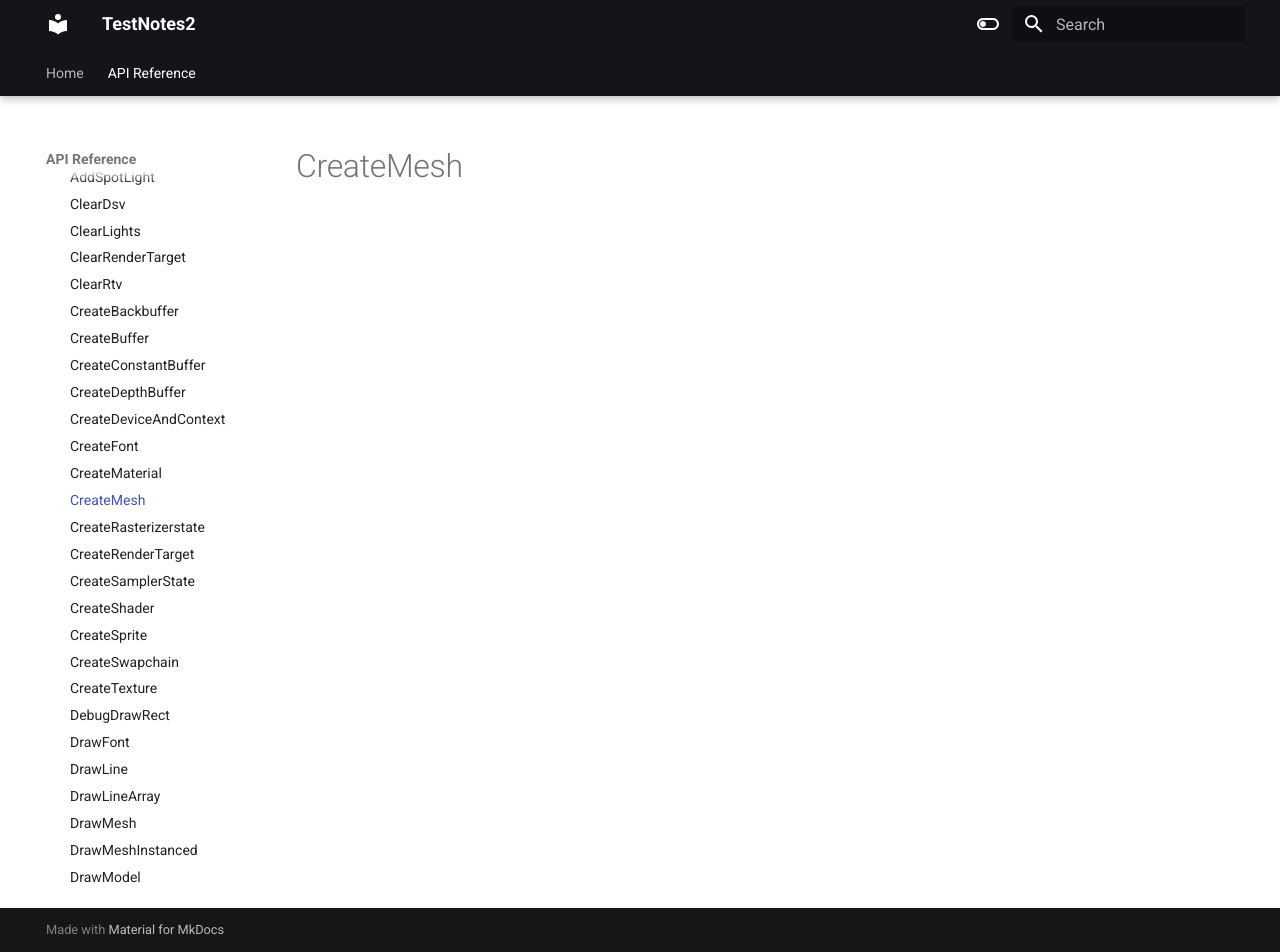
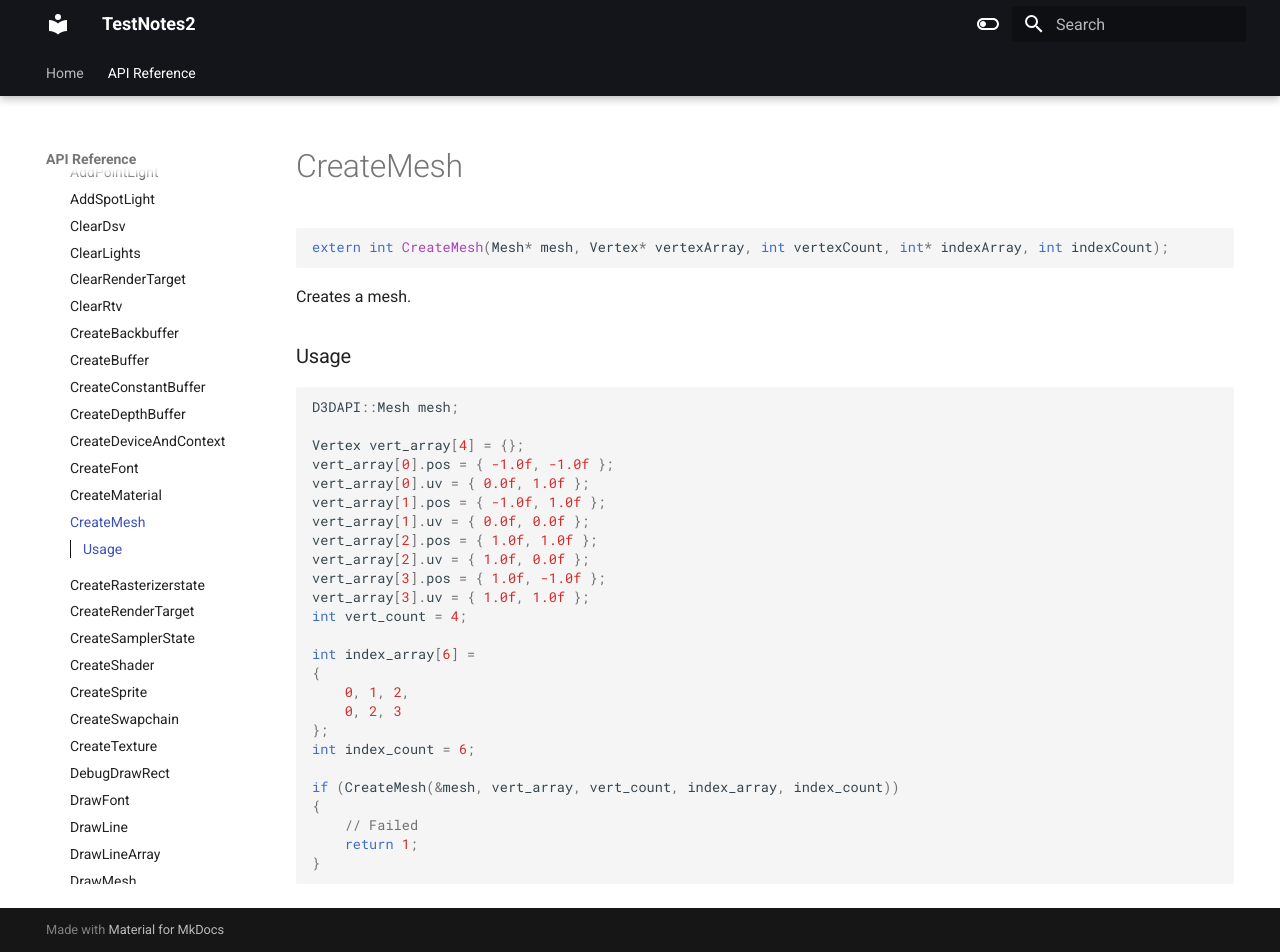
Before and after one commit to erichederstedt/TempEngineDocs, an MkDocs documentation site: the page built from docs/API Reference/D3D11 API/Functions/CreateMesh.md, in a window 1280 px wide and 952 px high. Built offline with MkDocs 1.6.1 and Material for MkDocs 9.7.7, drawn with Linux system fonts in a browser that asks for light colours.

Commit message:
PUSH NOTE : CreateMesh.md

````diff
--- a/docs/API Reference/D3D11 API/Functions/CreateMesh.md
+++ b/docs/API Reference/D3D11 API/Functions/CreateMesh.md
@@ -1 +1,37 @@
 # CreateMesh
+
+```c++
+extern int CreateMesh(Mesh* mesh, Vertex* vertexArray, int vertexCount, int* indexArray, int indexCount);
+```
+
+Creates a mesh.
+
+
+### Usage
+```c++
+D3DAPI::Mesh mesh;
+
+Vertex vert_array[4] = {};
+vert_array[0].pos = { -1.0f, -1.0f };
+vert_array[0].uv = { 0.0f, 1.0f };
+vert_array[1].pos = { -1.0f, 1.0f };
+vert_array[1].uv = { 0.0f, 0.0f };
+vert_array[2].pos = { 1.0f, 1.0f };
+vert_array[2].uv = { 1.0f, 0.0f };
+vert_array[3].pos = { 1.0f, -1.0f };
+vert_array[3].uv = { 1.0f, 1.0f };
+int vert_count = 4;
+
+int index_array[6] =
+{
+    0, 1, 2,
+    0, 2, 3
+};
+int index_count = 6;
+
+if (CreateMesh(&mesh, vert_array, vert_count, index_array, index_count))
+{
+	// Failed
+	return 1;
+}
+```
````
